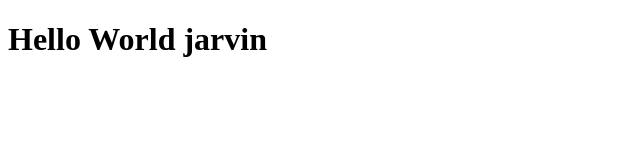
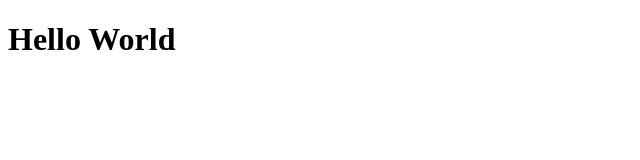
Before and after one commit to Jarvin-Guan/EasyDBCompare, a website: page index.html in a window 1280 px wide. Shown: the whole page, without its empty margins (0-640 px from the left). Drawn offline with Linux system fonts and the light colour scheme.

Commit message:
change index file

```diff
--- a/index.html
+++ b/index.html
@@ -4,6 +4,6 @@
     <title>Hello World</title>
   </head>
   <body>
-    <h1>Hello World jarvin</h1>
+    <h1>Hello World </h1>
   </body>
 </html>
```
